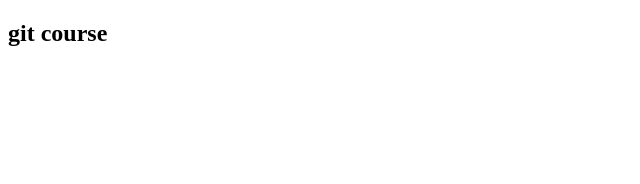
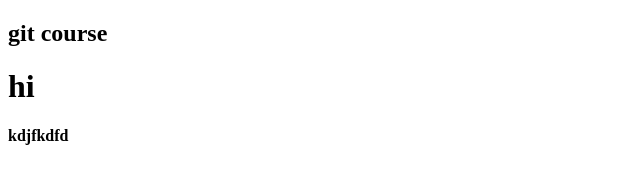
Before and after one commit to nivethitha27690/https-github.com-your-username-project3, a plain HTML site: page index.html in a window 1280 px wide. Shown: the whole page, without its empty margins (0-640 px from the left). Drawn offline with Linux system fonts and the light colour scheme.

Commit message:
updted index.html

```diff
--- a/index.html
+++ b/index.html
@@ -7,5 +7,7 @@
 </head>
 <body>
     <h2>git course</h2>
+    <h1>hi</h1>
+    <h4>kdjfkdfd</h4>
 </body>
 </html>
```
